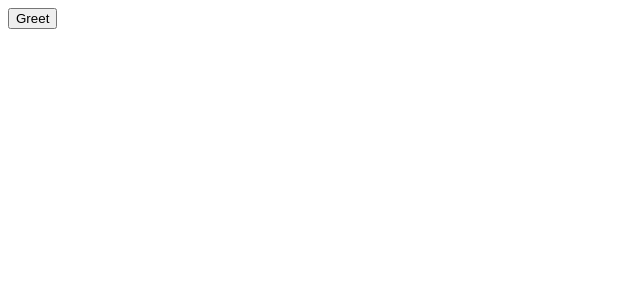
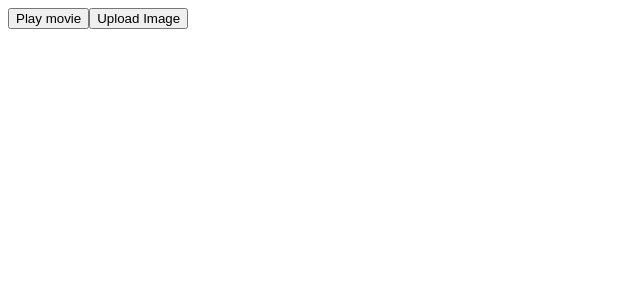
Before and after one commit to aebb27/React-tutorial, a React (Vite) app: page / in a window 1280 px wide. Shown: the top 300 px of the page, without its empty margins (0-640 px from the left). Built offline with nearby package versions, Linux system fonts and the light colour scheme; the HTML template or start-up script is replaced by a standard one.

Commit message:
Reading props in event handlers

```diff
--- a/src/App.jsx
+++ b/src/App.jsx
@@ -1,13 +1,14 @@
-import { useState } from 'react'
-
-export default function FeedbackForm() {
-
-  function handleClick() {
-    const name = prompt('What is your name?')
-    alert(`Hello, ${name}!`)
-  }
-
-  return(
-    <button onClick={handleClick}>Greet</button>
+function AlertButton({ message, children }) {
+  return (
+    <button onClick={() => alert(message)}>{children}</button>
   )
 }
+
+export default function Toolbar() {
+  return (
+    <div>
+      <AlertButton message="Playing!">Play movie</AlertButton>
+      <AlertButton message="Uploading!">Upload Image</AlertButton>
+    </div>
+  )
+}
```
